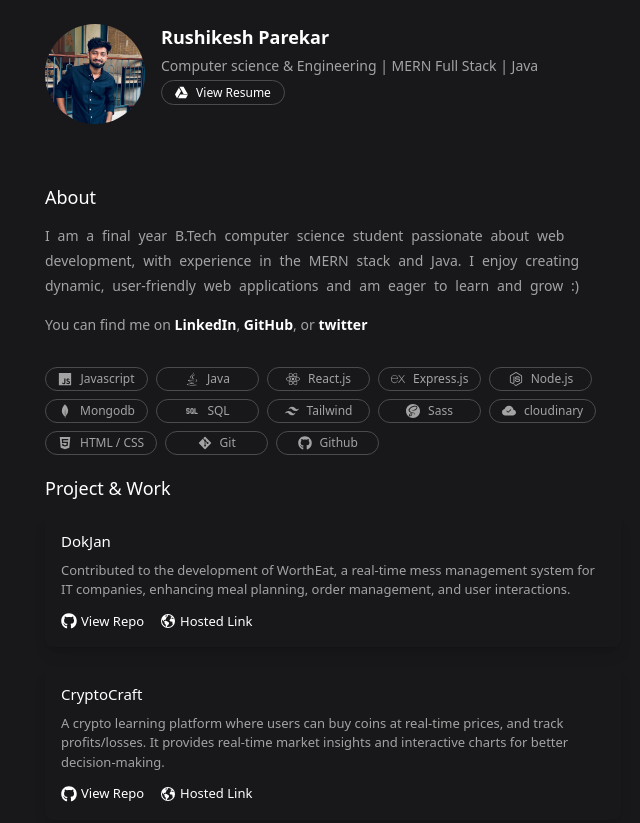
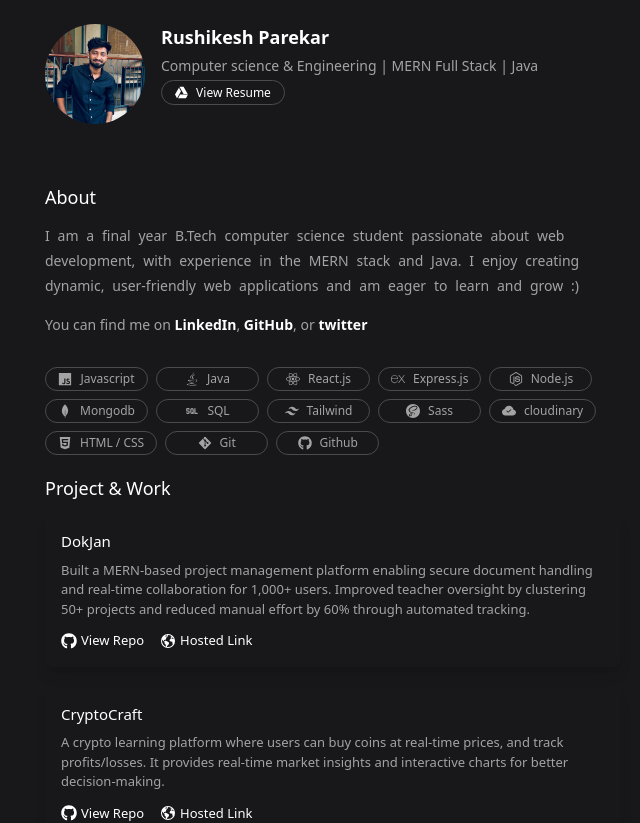
Before and after one commit to Rushi-Parekar11/Portfolio, a React (Vite) app: page / in a window 1280 px wide. Shown: the top 823 px of the page, without its empty margins (307-947 px from the left). Built offline with nearby package versions, Linux system fonts and the light colour scheme.

Commit message:
add project

```diff
--- a/src/App.jsx
+++ b/src/App.jsx
@@ -126,7 +126,7 @@ function App() {
                 {
                   id: 1,
                   title: "DokJan",
-                  description: "Contributed to the development of WorthEat, a real-time mess management system for IT companies, enhancing meal planning, order management, and user interactions.",
+                  description: "Built a MERN-based project management platform enabling secure document handling and real-time collaboration for 1,000+ users. Improved teacher oversight by clustering 50+ projects and reduced manual effort by 60% through automated tracking.",
                   githubLink: "https://github.com/Rushi-Parekar11/Project_Management_Web",
                   hostedLink: "https://project-management-web-litn.vercel.app/",
                   image: Project3
```
